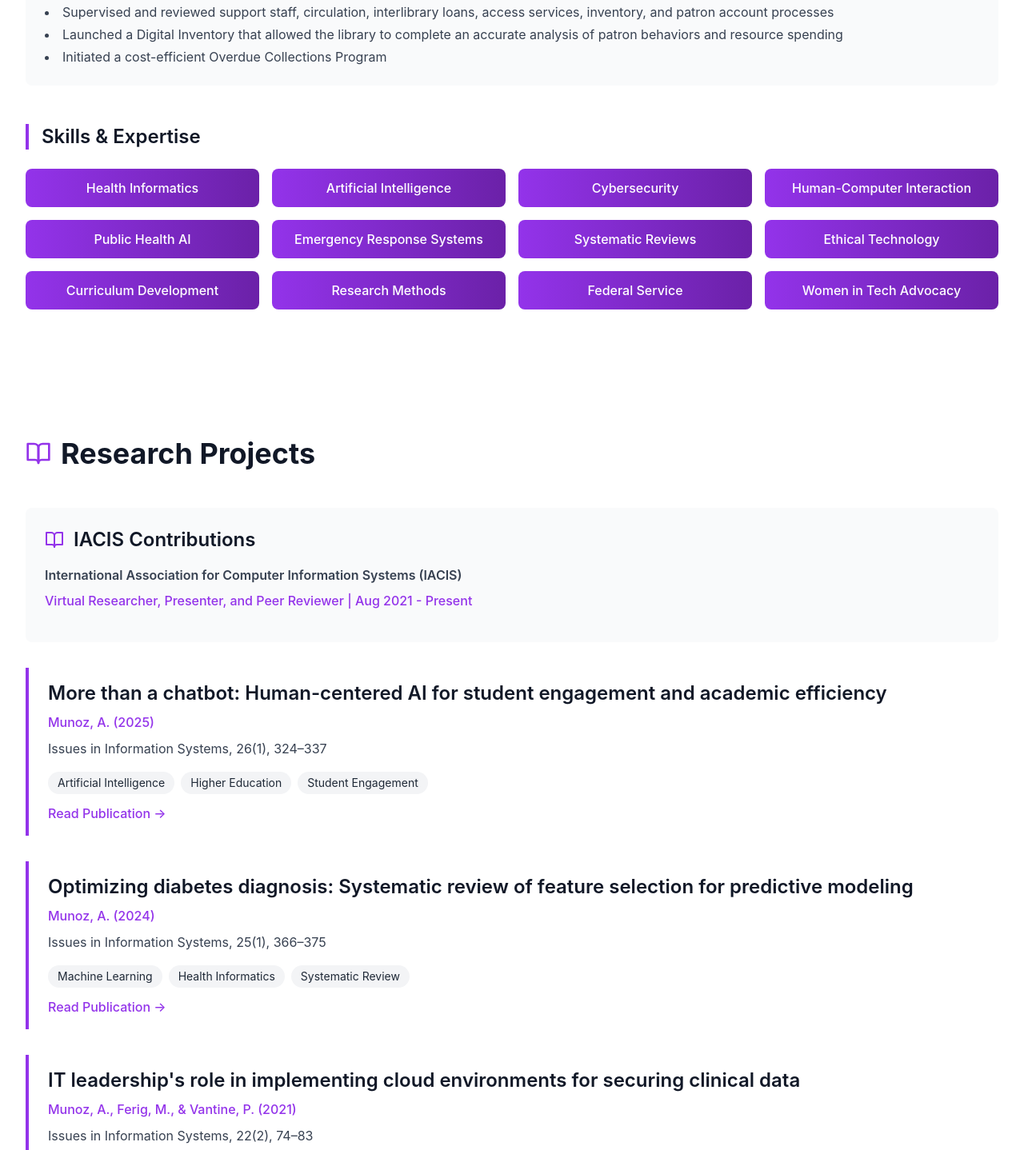
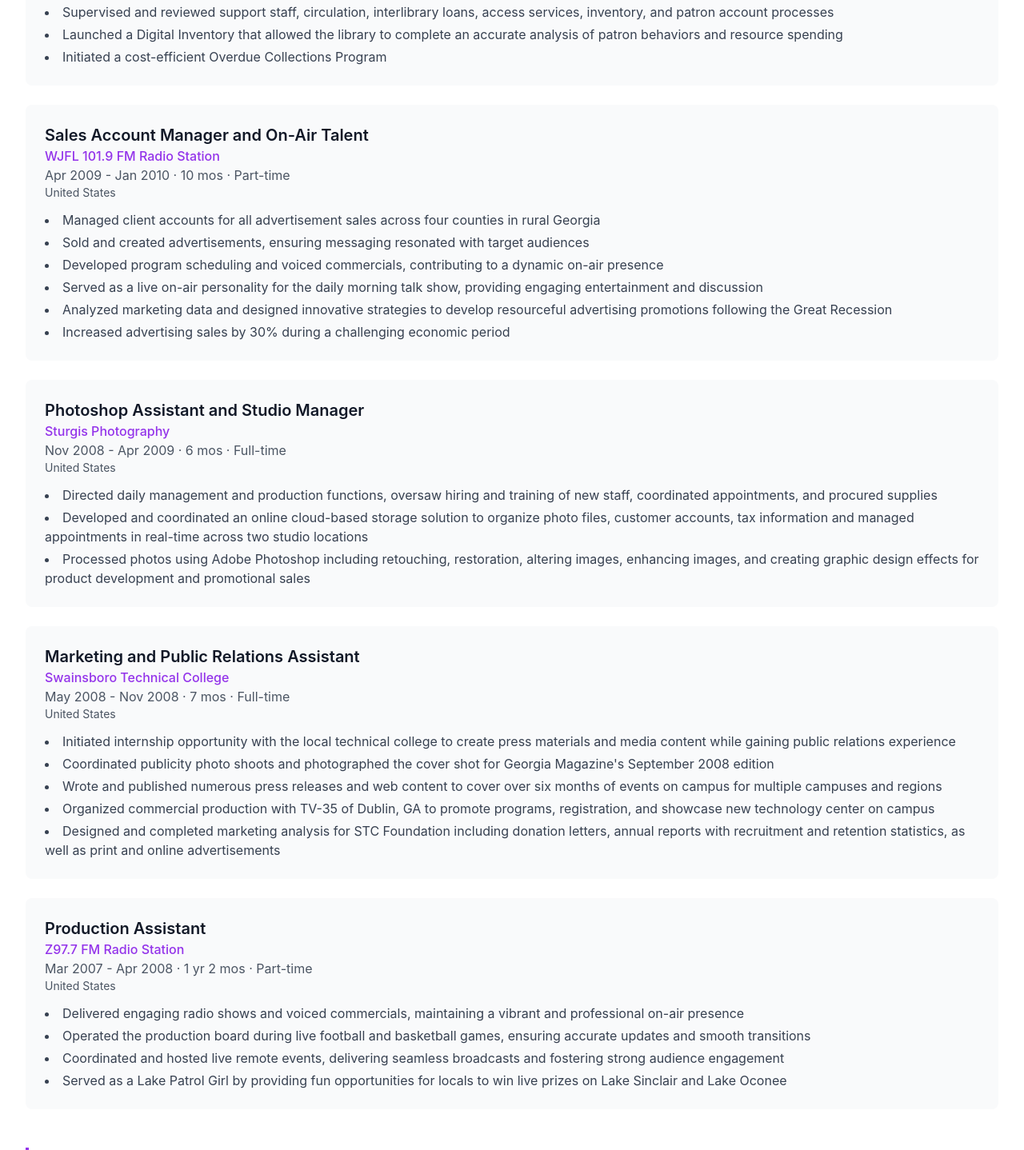
Before and after one commit to acmunoz14/Portfolio, a React (Vite) app: page / in a window 1280 px wide. Shown: the part 5300-6738 px from the top of the page at 80% size. Built offline with nearby package versions, Linux system fonts and the light colour scheme.

Commit message:
Updated App.tsx

```diff
--- a/src/App.tsx
+++ b/src/App.tsx
@@ -331,6 +331,60 @@ function App() {
                     <li>Supervised and reviewed support staff, circulation, interlibrary loans, access services, inventory, and patron account processes</li>
                     <li>Launched a Digital Inventory that allowed the library to complete an accurate analysis of patron behaviors and resource spending</li>
                     <li>Initiated a cost-efficient Overdue Collections Program</li>
+                  </ul>
+                </div>
+
+                <div className="bg-gray-50 p-6 rounded-lg hover:shadow-md transition-shadow">
+                  <h4 className="text-xl font-semibold text-gray-900">Sales Account Manager and On-Air Talent</h4>
+                  <p className="text-purple-600 font-medium">WJFL 101.9 FM Radio Station</p>
+                  <p className="text-gray-600">Apr 2009 - Jan 2010 · 10 mos · Part-time</p>
+                  <p className="text-gray-600 text-sm mb-3">United States</p>
+                  <ul className="list-disc list-inside text-gray-700 space-y-1">
+                    <li>Managed client accounts for all advertisement sales across four counties in rural Georgia</li>
+                    <li>Sold and created advertisements, ensuring messaging resonated with target audiences</li>
+                    <li>Developed program scheduling and voiced commercials, contributing to a dynamic on-air presence</li>
+                    <li>Served as a live on-air personality for the daily morning talk show, providing engaging entertainment and discussion</li>
+                    <li>Analyzed marketing data and designed innovative strategies to develop resourceful advertising promotions following the Great Recession</li>
+                    <li>Increased advertising sales by 30% during a challenging economic period</li>
+                  </ul>
+                </div>
+
+                <div className="bg-gray-50 p-6 rounded-lg hover:shadow-md transition-shadow">
+                  <h4 className="text-xl font-semibold text-gray-900">Photoshop Assistant and Studio Manager</h4>
+                  <p className="text-purple-600 font-medium">Sturgis Photography</p>
+                  <p className="text-gray-600">Nov 2008 - Apr 2009 · 6 mos · Full-time</p>
+                  <p className="text-gray-600 text-sm mb-3">United States</p>
+                  <ul className="list-disc list-inside text-gray-700 space-y-1">
+                    <li>Directed daily management and production functions, oversaw hiring and training of new staff, coordinated appointments, and procured supplies</li>
+                    <li>Developed and coordinated an online cloud-based storage solution to organize photo files, customer accounts, tax information and managed appointments in real-time across two studio locations</li>
+                    <li>Processed photos using Adobe Photoshop including retouching, restoration, altering images, enhancing images, and creating graphic design effects for product development and promotional sales</li>
+                  </ul>
+                </div>
+
+                <div className="bg-gray-50 p-6 rounded-lg hover:shadow-md transition-shadow">
+                  <h4 className="text-xl font-semibold text-gray-900">Marketing and Public Relations Assistant</h4>
+                  <p className="text-purple-600 font-medium">Swainsboro Technical College</p>
+                  <p className="text-gray-600">May 2008 - Nov 2008 · 7 mos · Full-time</p>
+                  <p className="text-gray-600 text-sm mb-3">United States</p>
+                  <ul className="list-disc list-inside text-gray-700 space-y-1">
+                    <li>Initiated internship opportunity with the local technical college to create press materials and media content while gaining public relations experience</li>
+                    <li>Coordinated publicity photo shoots and photographed the cover shot for Georgia Magazine's September 2008 edition</li>
+                    <li>Wrote and published numerous press releases and web content to cover over six months of events on campus for multiple campuses and regions</li>
+                    <li>Organized commercial production with TV-35 of Dublin, GA to promote programs, registration, and showcase new technology center on campus</li>
+                    <li>Designed and completed marketing analysis for STC Foundation including donation letters, annual reports with recruitment and retention statistics, as well as print and online advertisements</li>
+                  </ul>
+                </div>
+
+                <div className="bg-gray-50 p-6 rounded-lg hover:shadow-md transition-shadow">
+                  <h4 className="text-xl font-semibold text-gray-900">Production Assistant</h4>
+                  <p className="text-purple-600 font-medium">Z97.7 FM Radio Station</p>
+                  <p className="text-gray-600">Mar 2007 - Apr 2008 · 1 yr 2 mos · Part-time</p>
+                  <p className="text-gray-600 text-sm mb-3">United States</p>
+                  <ul className="list-disc list-inside text-gray-700 space-y-1">
+                    <li>Delivered engaging radio shows and voiced commercials, maintaining a vibrant and professional on-air presence</li>
+                    <li>Operated the production board during live football and basketball games, ensuring accurate updates and smooth transitions</li>
+                    <li>Coordinated and hosted live remote events, delivering seamless broadcasts and fostering strong audience engagement</li>
+                    <li>Served as a Lake Patrol Girl by providing fun opportunities for locals to win live prizes on Lake Sinclair and Lake Oconee</li>
                   </ul>
                 </div>
               </div>
```
